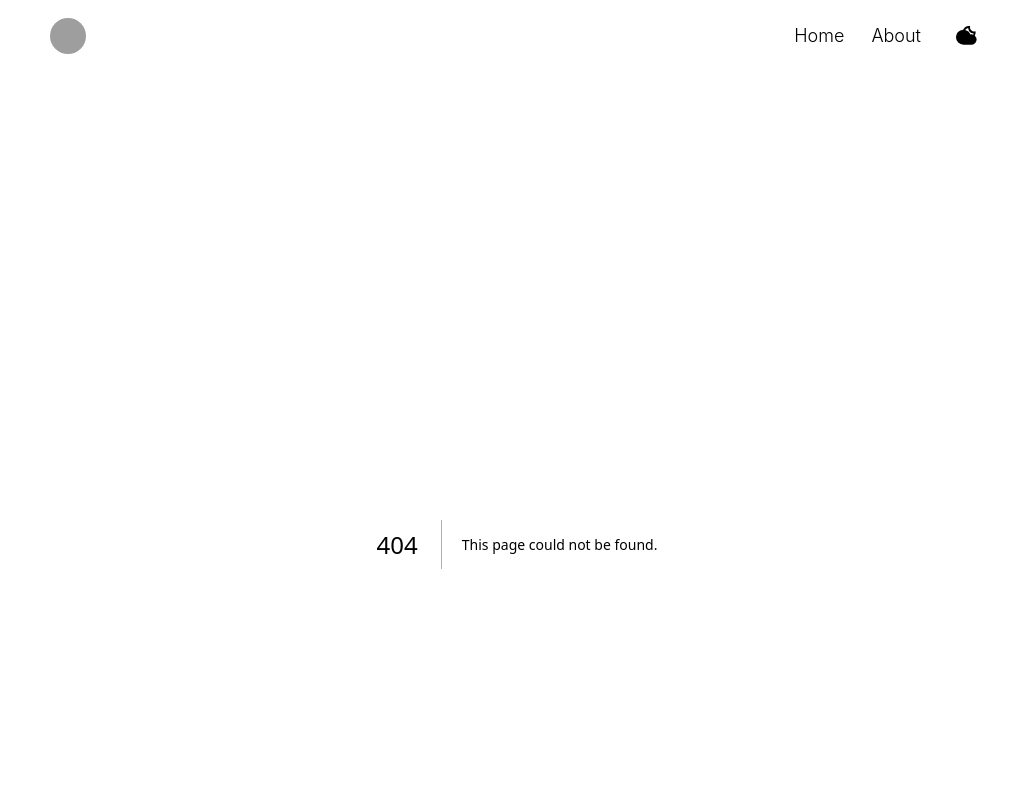
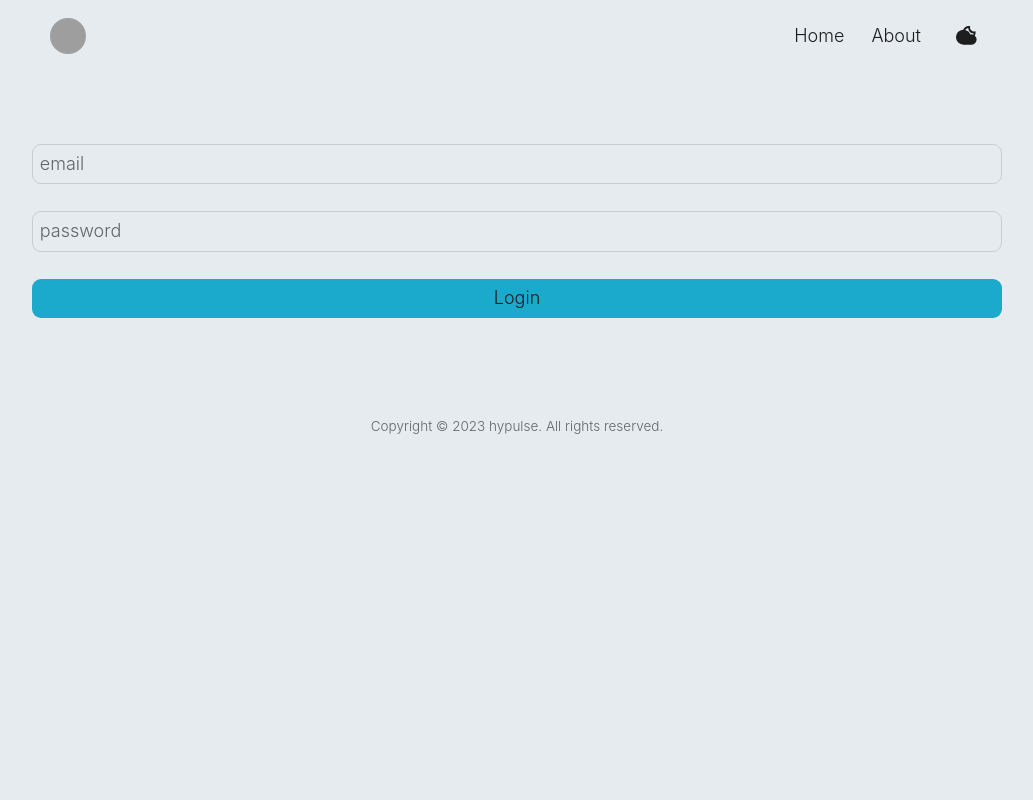
Before and after one commit to hypulse/devlog, a Next.js app: page /admin/login in a window 1280 px wide. Before the commit this address had no page. Shown: the top 800 px of the page, without its empty margins (123-1156 px from the left). Built offline with nearby package versions, Linux system fonts and the light colour scheme; grey boxes are pictures that could not be loaded; a web font is replaced by a local one.

Commit message:
admin login page

```diff
--- /dev/null
+++ b/pages/admin/login.tsx
@@ -0,0 +1,12 @@
+import Button from "@/components/Button";
+import Input from "@/components/Input";
+
+export default function Page() {
+  return (
+    <div className="flex flex-col gap-y-elementGap">
+      <Input type="text" placeholder="email" />
+      <Input type="text" placeholder="password" />
+      <Button>Login</Button>
+    </div>
+  );
+}
```
